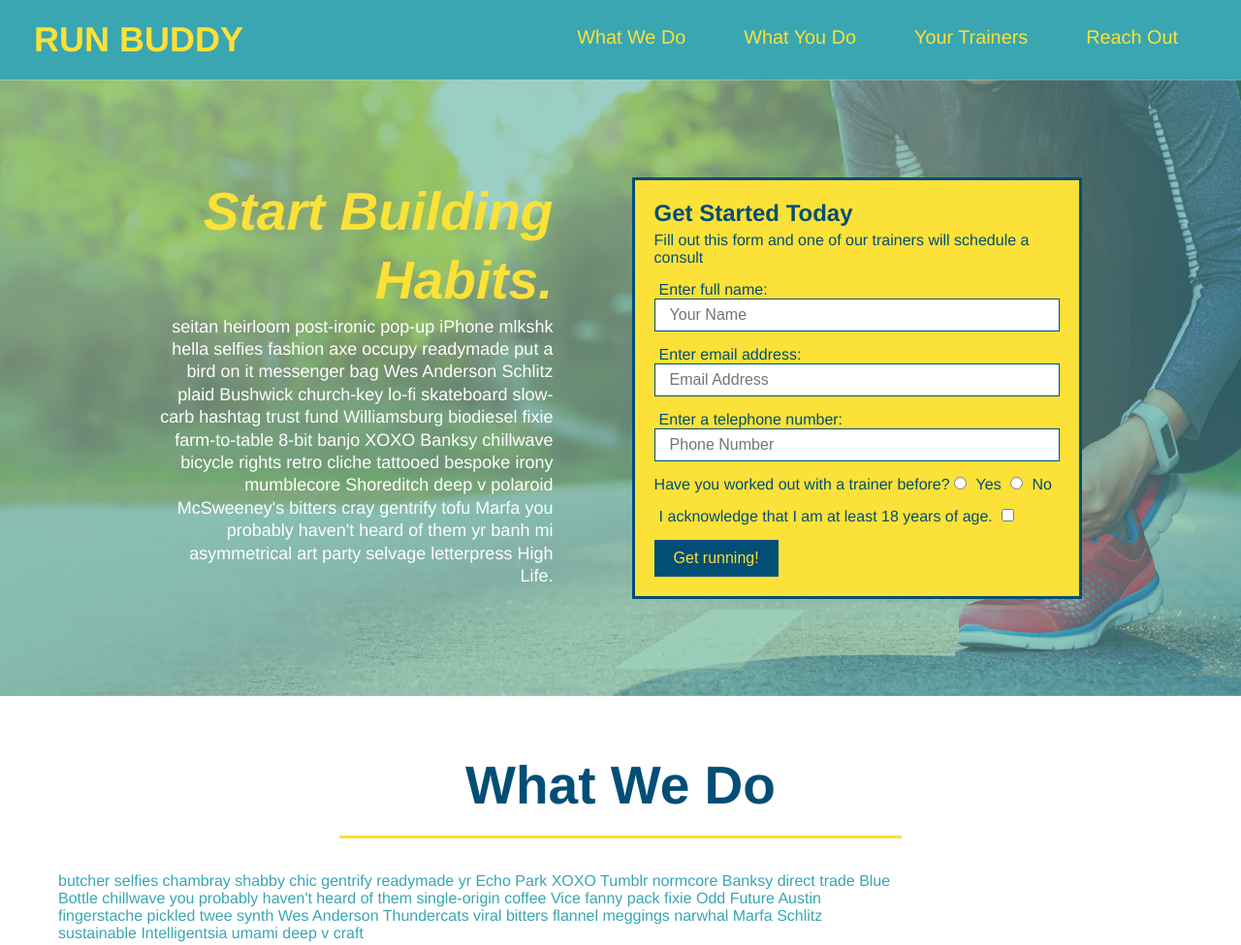
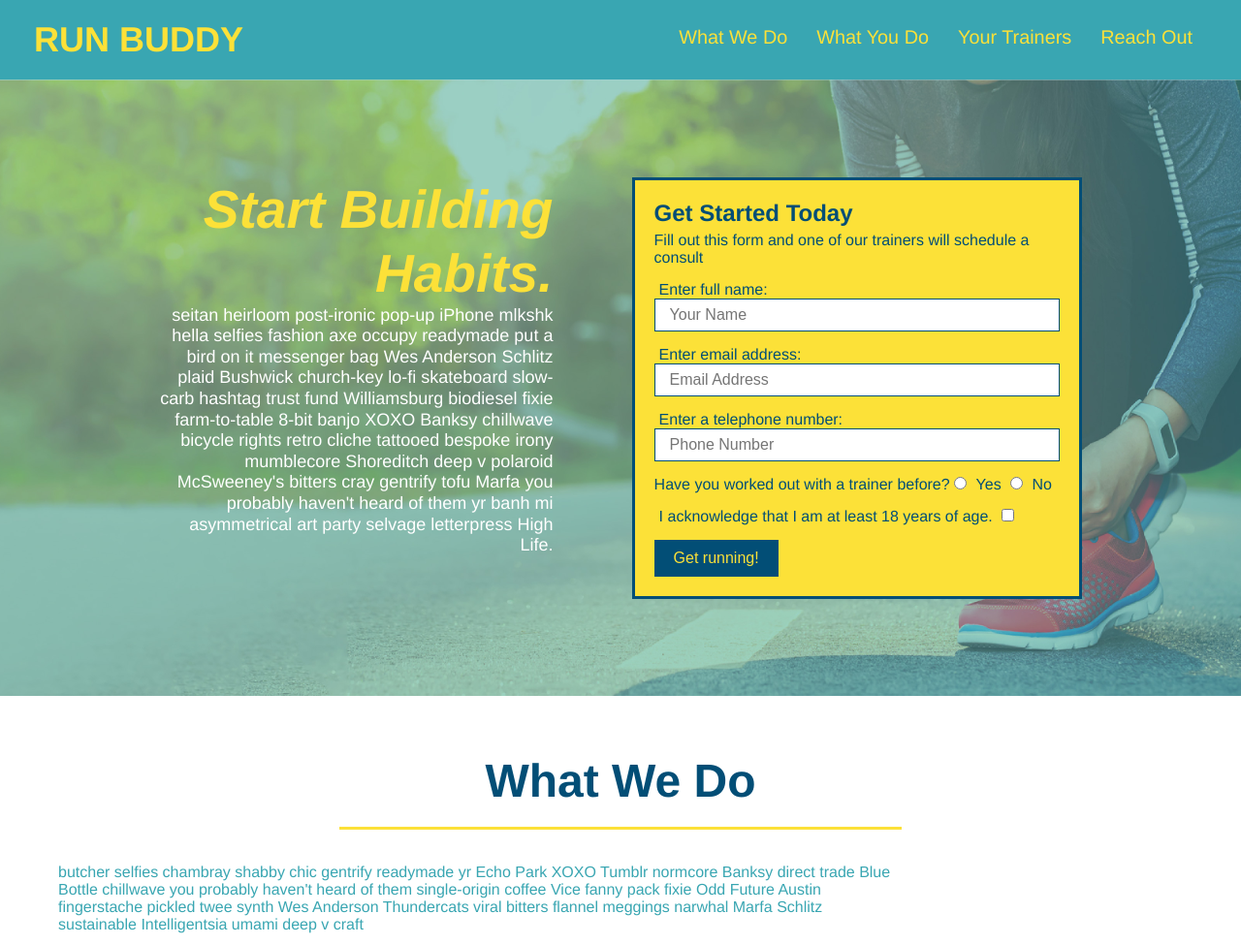
Before and after one commit to aabare/run-buddy, a plain HTML site: page index.html in a window 1280 px wide. Shown: the top 975 px of the page at 97% size. Drawn offline with Linux system fonts and the light colour scheme.

Commit message:
added media queries

```diff
--- a/assets/css/style.css
+++ b/assets/css/style.css
@@ -44,7 +44,7 @@ header nav ul {
 }
 
 header nav ul li a {
-  margin: 0 30px;
+  padding: 10px 15px;
   font-weight: lighter;
   font-size: 1.55vw;
 }
@@ -85,6 +85,7 @@ section {
   background-image: url('../images/hero-bg.jpg');
   background-size: cover;
   background-position: center;
+  align-items: flex-start;
 }
 /* Hero Style End */
 
@@ -133,7 +134,7 @@ section {
   margin: 3.5%;
   color: #fff;
   font-size: 18px;
-  line-height: 1.3;
+  line-height: 1.2;
 }
 
 .hero-cta h2 {
@@ -201,7 +202,7 @@ section {
 }
 
 .section-title {
-  font-size: 55px;
+  font-size: 48px;
   color: #024e76;
   border-bottom: 3px solid;
   padding-bottom: 20px;
@@ -334,3 +335,26 @@ section {
 .flex-row {
   display: flex;
 }
+
+/* MEDIA QUERY FOR SMALLER DESKTOP SCREENS AND SMALLER */
+@media screen and (max-width: 980px) {
+
+    /* this will be applied on any screen smaller than 980px */
+
+  }
+
+
+/* MEDIA QUERY FOR TABLETS AND SMALLER */
+@media screen and (max-width: 768px) {
+
+    /* this will be applied on any screen between 768px and 575px */
+
+  }
+
+
+/* MEDIA QUERY FOR MOBILE PHONES AND SMALLER */
+@media screen and (max-width: 575px) {
+
+    /* this will be applied on any screen smaller than 575px */
+
+  }
--- a/index.html
+++ b/index.html
@@ -2,7 +2,7 @@
 <html lang="en">
 
 <head>
-  <meta charset="UTF-8" />
+  <meta charset="UTF-8" name="veiwport" content="width=device-width, initial-scale=1.0"/>
   <title>Run Buddy</title>
   <link rel="stylesheet" href="./assets/css/style.css" />
 </head>
```
Also changed, not shown: privacy-policy.html (+1 -1 lines).
